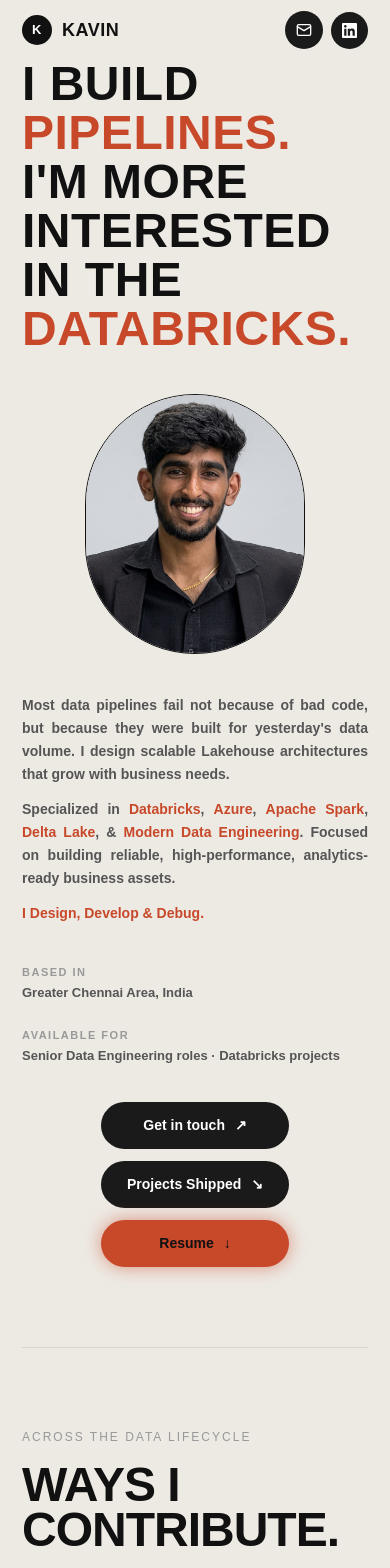
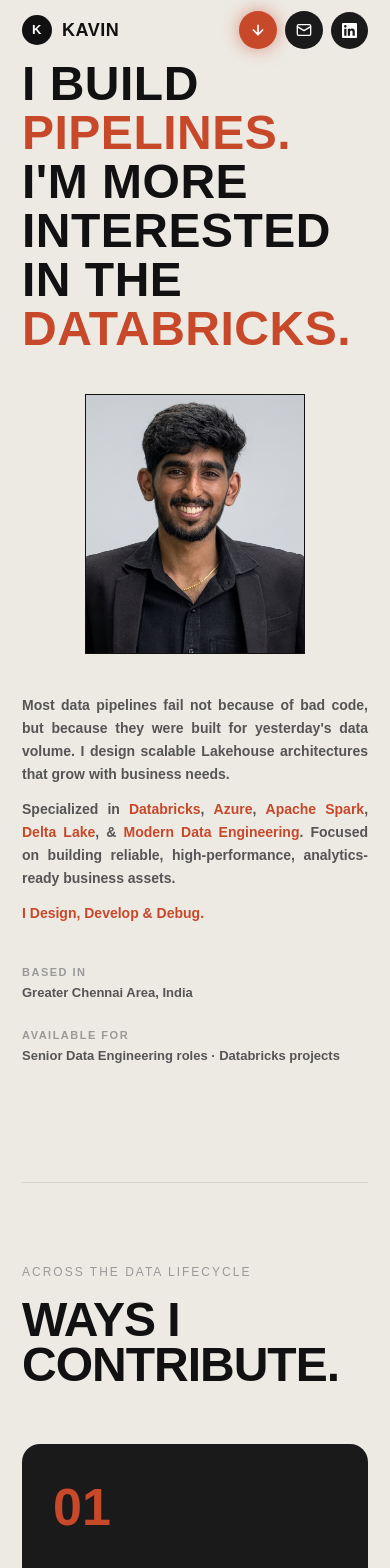
Before and after one commit to kavinparithi-works/my-portfolio, a React (Vite) app: page / in a window 390 px wide. Shown: the top 1568 px of the page. Built offline with nearby package versions, Linux system fonts and the light colour scheme; a web font is replaced by a local one.

Commit message:
feat: mobile - square photo, hide hero buttons, add orange resume circle in navbar

```diff
--- a/src/components/Navbar/Navbar.jsx
+++ b/src/components/Navbar/Navbar.jsx
@@ -90,6 +90,16 @@
         </div>
         <div className="flex items-center gap-[8px]">
           <a
+            href={`${import.meta.env.BASE_URL}resume.pdf`}
+            download
+            aria-label="Download Resume"
+            className="hidden max-[760px]:inline-flex items-center justify-center rounded-full bg-orange p-[11px] shadow-[0_0_18px_rgba(200,72,42,.55)] transition-all duration-200 hover:translate-y-[-1px] hover:bg-dark hover:shadow-[0_0_28px_rgba(200,72,42,.75)]"
+          >
+            <svg width="16" height="16" viewBox="0 0 24 24" fill="none" stroke="white" strokeWidth="2.5" strokeLinecap="round" strokeLinejoin="round" aria-hidden="true">
+              <path d="M12 5v14M5 12l7 7 7-7" />
+            </svg>
+          </a>
+          <a
             href={`mailto:${site.email}`}
             aria-label="Email"
             className="inline-flex items-center gap-[8px] rounded-full bg-dark px-[20px] py-[9px] text-[14px] font-bold text-white transition-[background,transform] duration-200 hover:translate-y-[-1px] hover:bg-[#333] max-[580px]:gap-0 max-[580px]:p-[11px]"
--- a/src/components/sections/Hero/HeroIntro.jsx
+++ b/src/components/sections/Hero/HeroIntro.jsx
@@ -47,7 +47,7 @@
         <MetaItem label="Available for">{site.availability}</MetaItem>
       </Reveal>
 
-      <Reveal delay={2} className="flex flex-wrap gap-3 max-[760px]:inline-flex max-[760px]:flex-col max-[760px]:items-stretch max-[760px]:gap-3 max-[760px]:self-center">
+      <Reveal delay={2} className="flex flex-wrap gap-3 max-[760px]:hidden">
         <a
           href="#contact"
           className="inline-flex items-center justify-center gap-[6px] rounded-full bg-dark px-[26px] py-[13px] text-[14px] font-semibold text-white transition-all duration-200 hover:translate-y-[-2px] hover:bg-[#333] hover:shadow-[0_6px_18px_rgba(0,0,0,.18)]"
--- a/src/components/sections/Hero/HeroPhoto.jsx
+++ b/src/components/sections/Hero/HeroPhoto.jsx
@@ -93,7 +93,7 @@
         onMouseLeave={(e) => { showCursor(); handleLeave(e) }}
         onClick={handleClick}
         style={{ isolation: 'isolate' }}
-        className="relative h-[260px] w-[220px] flex-shrink-0 overflow-hidden rounded-[110px] border border-ink"
+        className="relative h-[260px] w-[220px] flex-shrink-0 overflow-hidden rounded-[110px] border border-ink max-[760px]:rounded-none"
       >
         {/* Real photo (base layer) */}
         <img
```
